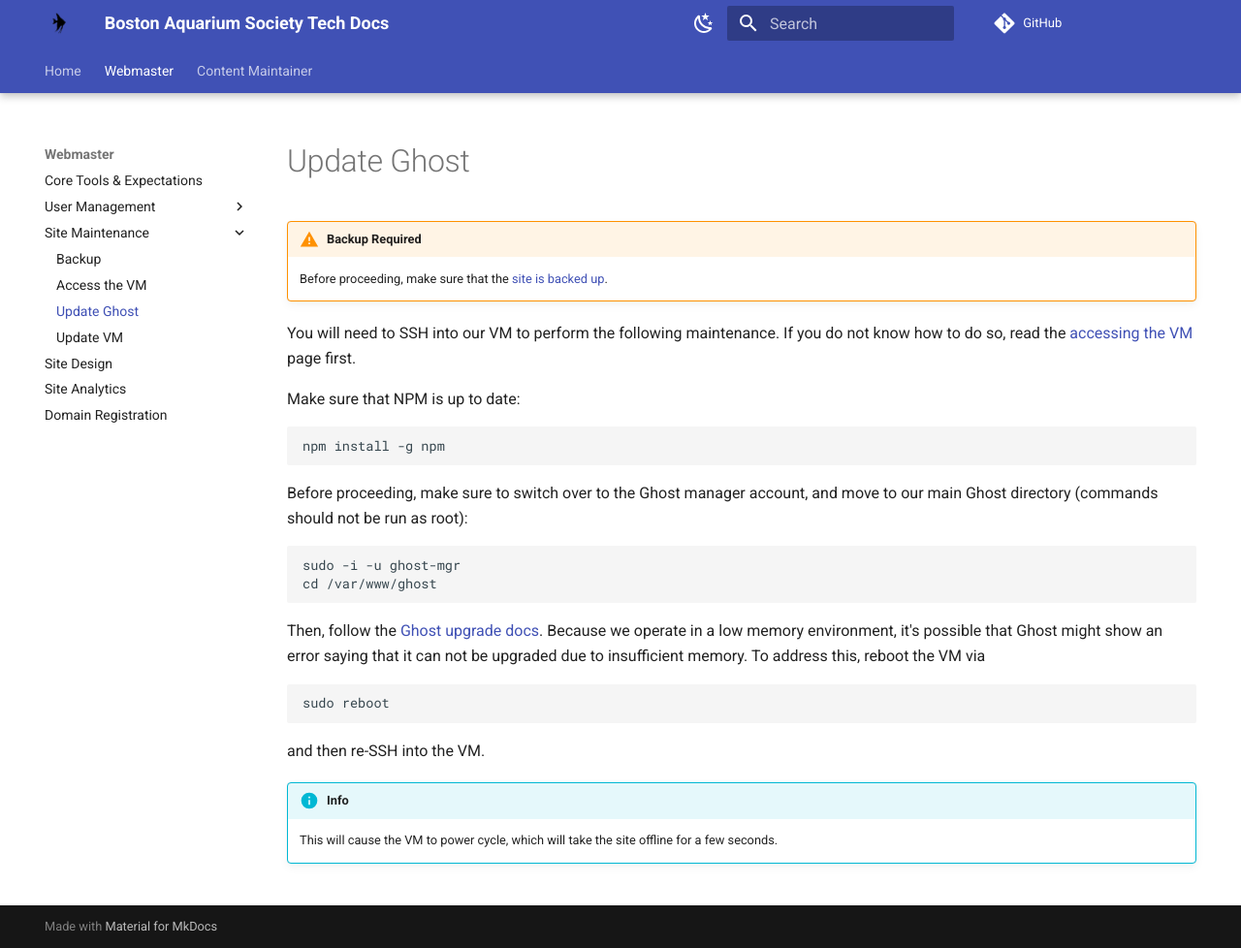
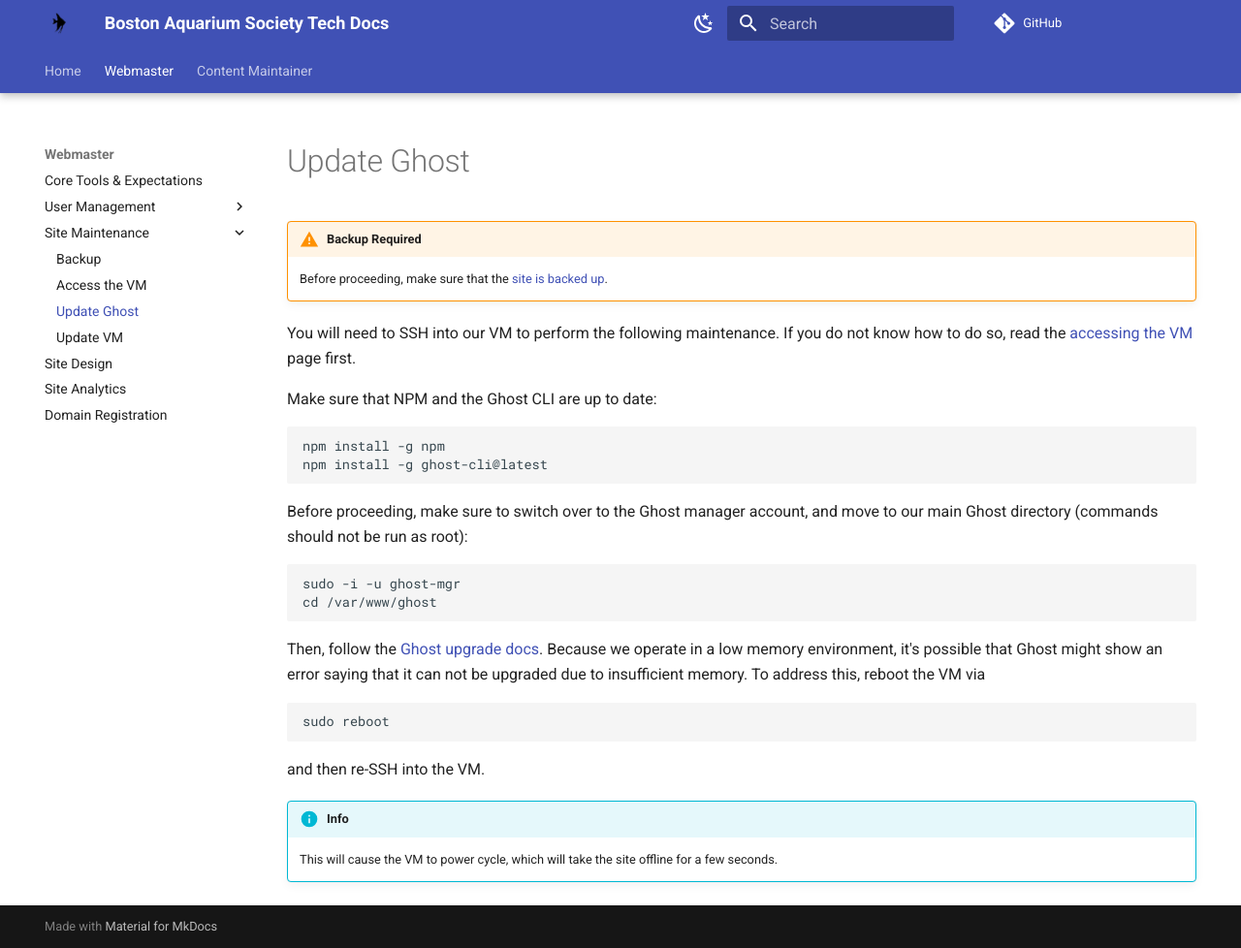
Before and after one commit to Boston-Aquarium-Society/bas-user-guides, an MkDocs documentation site: the page built from docs/webmaster/site_maintenance/ghost.md, in a window 1280 px wide and 978 px high. Shown: the whole window at 97% size. Built offline with MkDocs 1.6.1 and Material for MkDocs 9.7.7, drawn with Linux system fonts in a browser that asks for light colours; comment, search, counter and statistics services are not loaded.

Commit message:
Update instructions for Ghost upgrade

````diff
--- a/docs/webmaster/site_maintenance/ghost.md
+++ b/docs/webmaster/site_maintenance/ghost.md
@@ -7,10 +7,11 @@
 do not know how to do so, read the
 [accessing the VM](/webmaster/site_maintenance/accessing_vm) page first.
 
-Make sure that NPM is up to date:
+Make sure that NPM and the Ghost CLI are up to date:
 
 ```terminal
 npm install -g npm
+npm install -g ghost-cli@latest
 ```
 
 Before proceeding, make sure to switch over to the Ghost manager account, and
--- a/mkdocs.yml
+++ b/mkdocs.yml
@@ -48,7 +48,7 @@
   - search
   - markdownextradata: {}
   - git-revision-date-localized:
-      enable_creation_date: true
+      enable_creation_date: false
 
 theme:
   name: material
@@ -77,5 +77,5 @@
 
 extra:
   site:
-    url: bas.jamescurtin.dev
+    url: docs.bostonaquariumsociety.org
     theme_source: https://github.com/Boston-Aquarium-Society/bostonaquariumsocietydotorg
````
